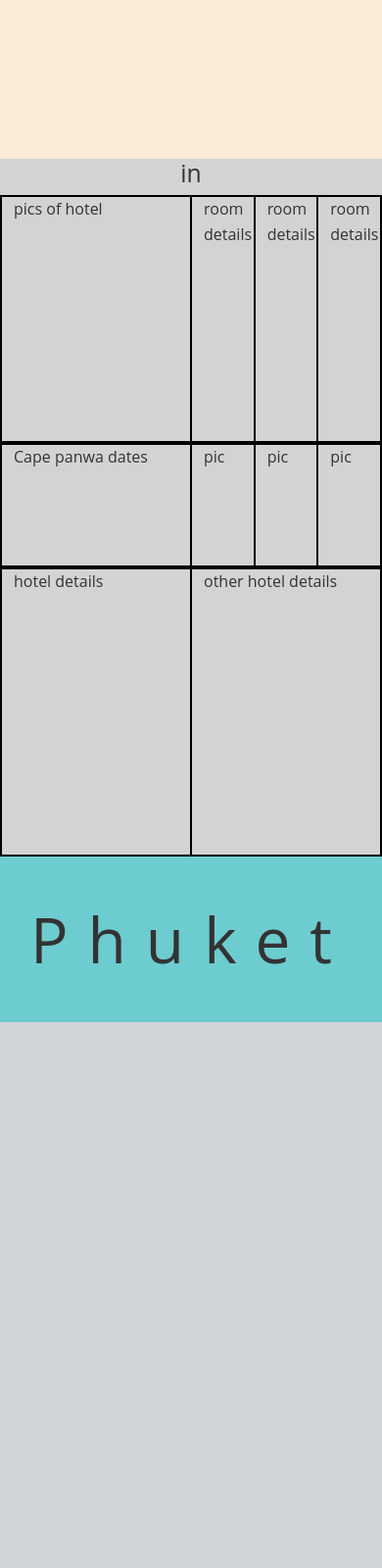
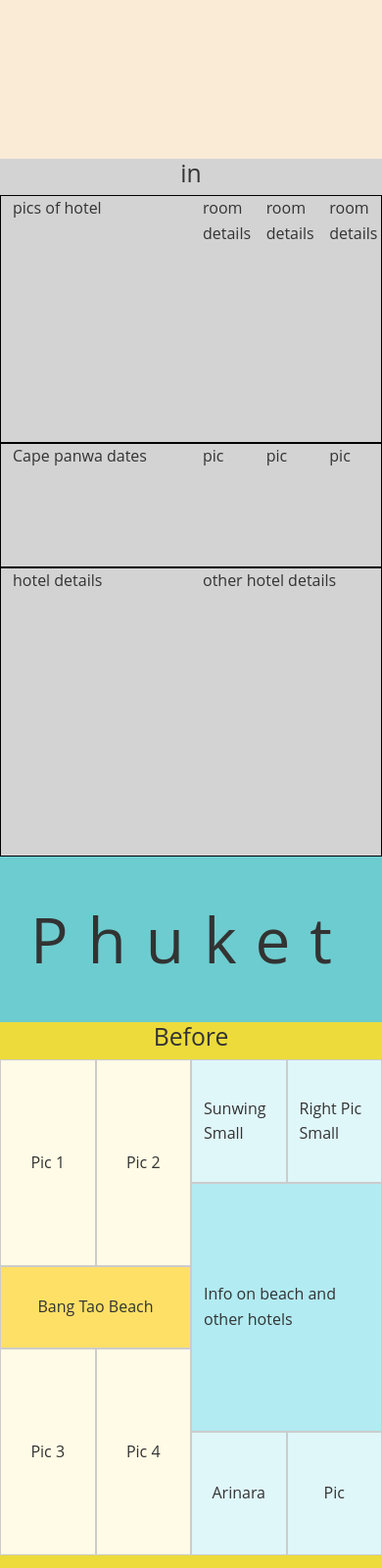
Before and after one commit to Alan-Bushell/WeddingSiteV2, a Django app: template core/templates/core/home.html in a window 390 px wide. Shown: the part 1484-3084 px from the top of the page at 98% size. Before the commit the page ends 2527 px from the top, so only its background shows below. Run offline with Django 3.2, Linux system fonts and the light colour scheme; the template is opened without the code that fills it, so the values that code supplies are empty; some libraries are stand-ins or nearby versions.

Commit message:
add before mobile section

```diff
--- a/core/templates/core/home.html
+++ b/core/templates/core/home.html
@@ -116,7 +116,41 @@
     </div>
 
     <!-- Part 3 Bottom before wedding-->
-
+    <div class="before-section">
+        <h2 class="text-center">Before</h2>
+        <div class="container-fluid before-section-container">
+            <div class="row g-0">
+                <!-- Left side -->
+                <div class="col-6 cont-left">
+                    <div class="row">
+                        <div class="col-6 before-pic">Pic 1</div>
+                        <div class="col-6 before-pic">Pic 2</div>
+                    </div>
+                    <div class="row">
+                        <div class="col-12 before-bangtao">Bang Tao Beach</div>
+                    </div>
+                    <div class="row">
+                        <div class="col-6 before-pic">Pic 3</div>
+                        <div class="col-6 before-pic">Pic 4</div>
+                    </div>
+                </div>
+                <!-- Right side -->
+                <div class="col-6 cont-right">
+                    <div class="row">
+                        <div class="col-6 before-right-small">Sunwing Small</div>
+                        <div class="col-6 before-right-small">Right Pic Small</div>
+                    </div>
+                    <div class="row">
+                        <div class="col-12 before-right-tall">Info on beach and other hotels</div>
+                    </div>
+                    <div class="row">
+                        <div class="col-6 before-right-small">Arinara</div>
+                        <div class="col-6 before-right-small">Pic</div>
+                    </div>
+                </div>
+            </div>
+        </div>
+    </div>
 
 
 {% endblock content %}
--- a/static/css/style2.css
+++ b/static/css/style2.css
@@ -119,19 +119,19 @@
     height: 80vh;
 }
 
-.row-1, .row-2, .row-3, .col-6, .col-2 {
+.hotel-in > .row-1, .hotel-in > .row-2, .hotel-in > .row-3, .hotel-in > .col-6, .hotel-in > .col-2 {
     border: solid 1px black;
 }
 
-.row-1 {
+.hotel-in > .row-1 {
     height: 30vh;
 }
 
-.row-2 {
+.hotel-in > .row-2 {
     height: 15vh
 }
 
-.row-3 {
+.hotel-in > .row-3 {
     height: 35vh;
 }
 
@@ -155,3 +155,76 @@
     text-align: center;
     align-content: center;
 }
+
+/* Before Section */
+
+.before-section {
+    width: 100vw;
+    margin-left: calc(-50vw + 50%);
+    margin-right: calc(-50vw + 50%);
+    background: rgb(236, 219, 59);;
+    height: 66vh;
+}
+
+.before-section-container {
+    width: 100%;
+    max-width: 100vw;
+    padding: 0;
+    height: 60vh;
+}
+
+.before-pic {
+    background: #fffbe6;
+    border: 1px solid #ccc;
+    height: 25vh;
+    display: flex;
+    align-items: center;
+    justify-content: center;
+}
+
+.before-bangtao {
+    background: #ffe066;
+    border: 1px solid #ccc;
+    height: 10vh;
+    display: flex;
+    align-items: center;
+    justify-content: center;
+}
+
+.before-right-small {
+    background: #e0f7fa;
+    border: 1px solid #ccc;
+    height: 15vh;
+    display: flex;
+    align-items: center;
+    justify-content: center;
+}
+
+.before-right-tall {
+    background: #b2ebf2;
+    border: 1px solid #ccc;
+    height: 30vh;
+    display: flex;
+    align-items: center;
+    justify-content: center;
+}
+
+.before-row-equal {
+    display: flex;
+    align-items: stretch;
+    /* ensures both sides are equal height */
+}
+
+.cont-left, .cont-right {
+    display: flex;
+    flex-direction: column;
+    height: 100%;
+}
+
+.cont-left > .row,
+.cont-right > .row {
+    flex: none;
+    width: 100%;
+    margin-left: 0;
+    margin-right: 0;
+}
```
